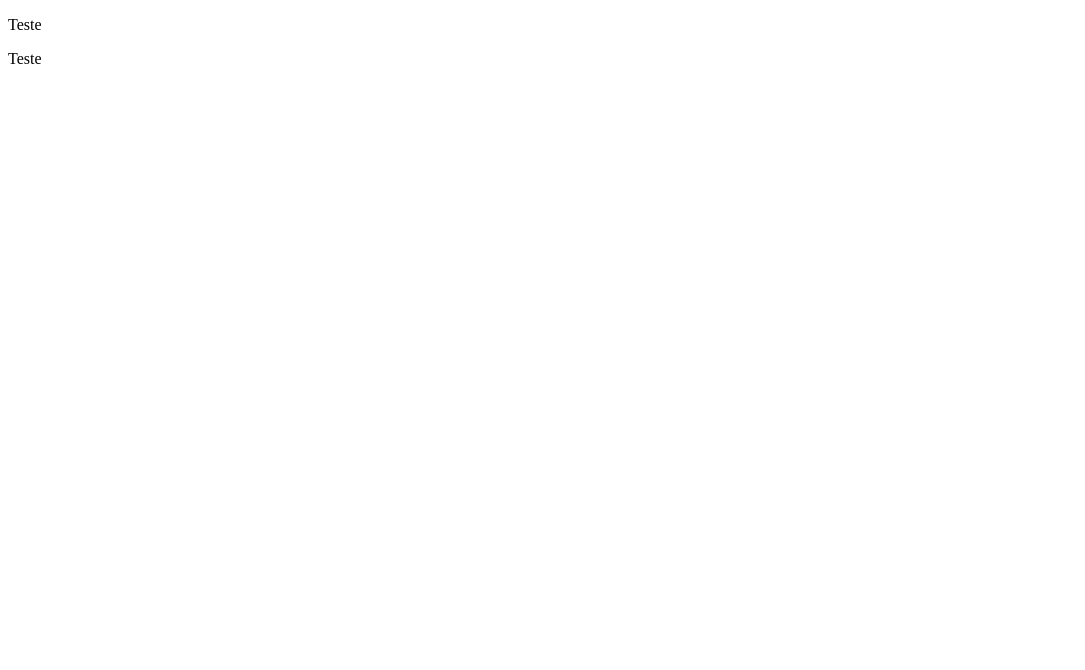
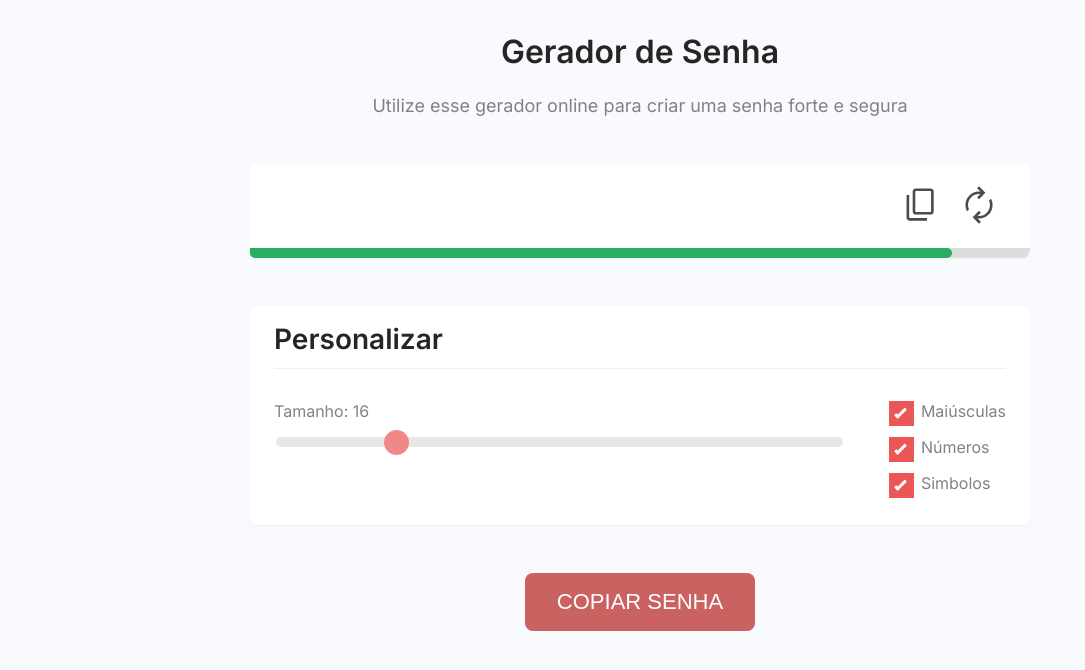
Before and after one commit to juliatobias19/gerador-de-senha, a plain HTML site: page index.html in a window 1280 px wide. Shown: the whole page, without its empty margins (0-1085 px from the left). Drawn offline with Linux system fonts and the light colour scheme.

Commit message:
Metade do projeto

```diff
--- a/index.html
+++ b/index.html
@@ -1,14 +1,89 @@
 <!DOCTYPE html>
-<html lang="en">
-  <head>
-    <meta charset="UTF-8" />
-    <meta name="viewport" content="width=device-width, initial-scale=1.0" />
-    <title>Document</title>
-  </head>
-  <body>
+<html lang="pr-br">
+<head>
+    <meta charset="UTF-8">
+    <meta name="viewport" content="width=device-width, initial-scale=1.0">
+    <script src="main.js"></script>
 
-    <p>Teste</p>
-    <p>Teste</p>
+    <link rel="preconnect" href="https://fonts.googleapis.com">
+    <link rel="preconnect" href="https://fonts.gstatic.com" crossorigin>
+    <link href="https://fonts.googleapis.com/css2?family=Inconsolata:wght@600&family=Inter:wght@400;600&display=swap" rel="stylesheet">
 
-  </body>
+    <link rel="stylesheet" href="reset.css">
+    <link rel="stylesheet" href="style.css">
+
+    <title>Projeto Gerador de Senha</title>
+</head>
+<body>
+    <main>
+        <section class="hero">
+            <h1 class="title">Gerador de Senha</h1>
+            <p class="subtitle">
+                Utilize esse gerador online para criar uma senha forte e segura
+            </p>
+        </section>
+
+        <section class="box">
+            <div class="password">
+                <div class="text">
+                    <input type="text" name="password" id="password">
+                </div>
+                <div class="actions">
+                    <button id="copy-1">
+                        <img src="copy-icon.svg" width="42" alt="imagem copiar">
+                    </button>
+                    <button id="renew">
+                        <img src="renew-icon.svg" width="42" alt="imagem regenera">
+                    </button>
+                </div>
+            </div>
+            <div class="security-indicator">
+                <div
+                id="security-indicator-bar"
+                class="bar safe"
+                style="width: 90%">
+                </div>
+            </div>
+        </section>
+
+        <section class="box customize">
+            <h3 class="title">Personalizar</h3>
+            <div class="actions">
+                <div class="password-length">
+                    <p>Tamanho: <span id="password-length-text">16</span></p>
+                    <input
+                    type="range"
+                    name="password-length"
+                    id="password-length"
+                    class="slider"
+                    value="16"
+                    min="4"
+                    max="64">
+                </div>
+                <div class="config">
+                    <label class="checkbox-container">
+                        <span class="text">Maiúsculas</span>
+                        <input type="checkbox" id="uppercase-check" checked>
+                        <span class="checkmark"></span>
+                    </label>
+                    <label class="checkbox-container">
+                        <span class="text">Números</span>
+                        <input type="checkbox" id="number-check" checked>
+                        <span class="checkmark"></span>
+                    </label>
+                    <label class="checkbox-container">
+                        <span class="text">Simbolos</span>
+                        <input type="checkbox" id="symbol-check" checked>
+                        <span class="checkmark"></span>
+                    </label>
+                </div>
+            </div>
+        </section>
+
+        <div class="submit">
+            <button id="copy-2">COPIAR SENHA</button>
+        </div>
+
+    </main>
+</body>
 </html>
--- a/main.js
+++ b/main.js
@@ -0,0 +1,65 @@
+// const inputEl = document.querySelector("#password")
+let inputEl;
+const upperCaseCheckEl = document.querySelector("#uppercase-check")
+const numberCheckEl = document.querySelector("#number-check")
+const symbolCheckEl = document.querySelector("#symbol-check")
+
+let passwordLength = 16
+
+function generatePassword() {
+    let chars = "abcdefghjklmnpqrstuvwxyz"
+
+    const upperCaseChars = "ABCDEFGHKLMPQRSTUVWXYZ"
+    const numberChars = "123456789"
+    const symbolChars = "!@#$%&?()[]{}"
+
+    if (upperCaseCheckEl.checked) {
+        chars += upperCaseChars
+      }
+
+    if (numberCheckEl.checked) {
+    chars += numberChars
+    }
+
+    if (symbolCheckEl.checked) {
+    chars += symbolChars
+    }
+
+    let password = ""
+
+    for(let i = 0; i < passwordLength; i++) {
+        const randomNumber = Math.floor(Math.random() * chars.length)
+        password += chars.substring(randomNumber, randomNumber + 1)
+    }
+
+    inputEl.value = password
+}
+
+function copy() {
+    navigator.clipboard.writeText(inputEl.value)
+}
+
+document.addEventListener("DOMContentLoaded", function() {
+    inputEl = document.querySelector("#password");
+
+    const passwordLengthEl = document.querySelector("#password-length");
+    passwordLengthEl.addEventListener("input", function(){
+        passwordLength = parseInt(passwordLengthEl.value);
+        generatePassword();
+    });
+
+    upperCaseCheckEl.addEventListener("click", generatePassword)
+    numberCheckEl.addEventListener("click", generatePassword)
+    symbolCheckEl.addEventListener("click", generatePassword)
+
+    document.querySelector("#copy-1").addEventListener('click', copy);
+    document.querySelector("#copy-2").addEventListener('click', copy);
+
+    generatePassword();
+});
+
+    // // *
+    // document.addEventListener("DOMContentLoaded", function() {
+    //     generatePassword();
+    // });
+    // //* Necessário pois está sendo usado em arquivos diferentes
--- /dev/null
+++ b/reset.css
@@ -0,0 +1,37 @@
+/* Usado para deixar os navegadores padrões */
+
+html {
+    box-sizing: border-box;
+    font-size: 16px;
+  }
+
+  *,
+  *:before,
+  *:after {
+    box-sizing: inherit;
+  }
+
+  body,
+  h1,
+  h2,
+  h3,
+  h4,
+  h5,
+  h6,
+  p,
+  ol,
+  ul {
+    margin: 0;
+    padding: 0;
+    font-weight: normal;
+  }
+
+  ol,
+  ul {
+    list-style: none;
+  }
+
+  img {
+    max-width: 100%;
+    height: auto;
+  }
--- a/style.css
+++ b/style.css
@@ -0,0 +1,232 @@
+body {
+    background-color: #f8fafd;
+    font-family: 'Inter', sans-serif;
+    color: #252525;
+    padding: 2rem;
+}
+
+main {
+    max-width: 780px;
+    margin: 0 auto;
+}
+
+.hero {
+    text-align: center;
+    padding-bottom: 3rem;
+}
+
+.hero .title {
+    font-size: 2rem; /* 16 * 2rem = 32px */
+    font-weight: bold;
+    padding-bottom: 1.5rem;
+}
+
+.hero .subtitle {
+    font-size: 1.125rem;
+    color: #828282;
+
+}
+
+.box {
+    background-color: #fff;
+    box-shadow: 0 1px 2px rgba(135, 149, 163, 0.08);
+    border-radius: 8px;
+    margin-bottom: 3rem;
+}
+
+.password {
+    display: flex;
+    align-items: center;
+    padding: 1rem 1.5rem;
+}
+
+.password .text {
+    flex: 1;
+}
+
+.password .text input {
+    font-family: "Inconsolata", serif;
+    font-size: 3rem;
+    border: none;
+    outline: none;
+    cursor: default;
+    height: 52px;
+    width: 100%;
+    transition: all 0.2s;
+    -webkit-user-select: none;
+    -moz-user-select: none;
+    -ms-user-select: none;
+    user-select: none;
+}
+
+.password .actions button {
+    background-color: transparent;
+    border: none;
+    cursor: pointer;
+    opacity: 0.7;
+    transition: opacity 0.2s;
+}
+
+.security-indicator {
+    height: 10px;
+    background-color: #ddd;
+    border-bottom-left-radius: 8px;
+    border-bottom-right-radius: 8px;
+}
+
+.security-indicator .bar {
+    height: 10px;
+    border-top-right-radius: 8px;
+    border-bottom-left-radius: 8px;
+    border-bottom-right-radius: 8px;
+
+    transition: all 0.2s;
+}
+
+.security-indicator .bar.completed {
+    border-top-right-radius: 0;
+}
+
+.security-indicator .bar.critical{
+    background-color: #eb5757;
+}
+
+.security-indicator .bar.warning{
+    background-color: #f2c94c;
+}
+
+.security-indicator .bar.safe{
+    background-color: #27ae60;
+}
+
+.customize {
+    padding: 1rem 1.5rem;
+}
+
+.customize .title {
+    border-bottom: 1px solid #f0f0f0;
+    font-size: 1.75rem;
+    font-weight: bold;
+    margin-bottom: 2rem;
+    padding-bottom: 0.75rem;
+}
+
+.customize .actions {
+    display: flex;
+    gap: 3rem;
+    color: #828282;
+}
+
+.customize .password-length {
+    flex: 1;
+}
+
+.customize .password-length .slider {
+    appearance: none;
+    -webkit-appearance: none;
+    height: 10px;
+    background-color: #dddddd;
+    outline: none;
+    border-radius: 8px;
+    width: 100%;
+    opacity: 0.7;
+    transition: opacity 0.2s;
+    margin-top: 1rem;
+}
+
+.customize .password-length .slider:hover {
+    opacity: 1;
+}
+
+.customize .password-length .slider::-webkit-slider-thumb {
+    -webkit-appearance: none;
+    appearance: none;
+    width: 25px;
+    height: 25px;
+    border-radius: 25px;
+    background: #eb5757;
+    cursor: pointer;
+}
+
+/* especifico para quem usa o firefox (navegador) */
+.customize .password-length .slider::-moz-range-thumb {
+    width: 25px;
+    height: 25px;
+    border-radius: 25px;
+    background: #eb5757;
+    cursor: pointer;
+}
+
+.checkbox-container {
+    display: block;
+    position: relative;
+    padding-left: 2rem;
+    margin-bottom: 1rem;
+    cursor: pointer;
+    -webkit-user-select: none;
+    -moz-user-select: none;
+    -ms-user-select: none;
+    user-select: none;
+}
+
+.checkbox-container input {
+    position: absolute;
+    height: 0;
+    width: 0;
+    opacity: 0;
+    cursor: pointer;
+}
+
+.checkbox-container .checkmark {
+    position: absolute;
+    top: 0;
+    left: 0;
+    height: 25px;
+    width: 25px;
+    background-color: #dddddd;
+    transition: all 0.2s;
+}
+
+.checkbox-container:hover input ~ .checkmark {
+    background-color: #cccccc;
+}
+
+.checkbox-container input:checked ~ .checkmark {
+    background-color: #eb5757;
+}
+
+.checkbox-container .checkmark:after {
+    content: "";
+    display: none;
+    position: absolute;
+    left: 9px;
+    top: 5px;
+    width: 5px;
+    height: 13px;
+    border: solid white;
+    border-width: 0 3px 3px 0;
+    transform: rotate(45deg);
+}
+
+.checkbox-container input:checked ~ .checkmark:after {
+    display: block;
+}
+
+.submit {
+    text-align: center;
+}
+
+.submit button {
+    background-color: #ca6262;
+    font-size: 1.375rem;
+    color: #fff;
+    border: none;
+    border-radius: 8px;
+    cursor: pointer;
+    padding: 1rem 2rem;
+    transition: all 0.2s;
+}
+
+.submit button:hover {
+    background-color: #eb5757;
+}
```
Also changed, not shown: copy-icon.svg (added), renew-icon.svg (added).
